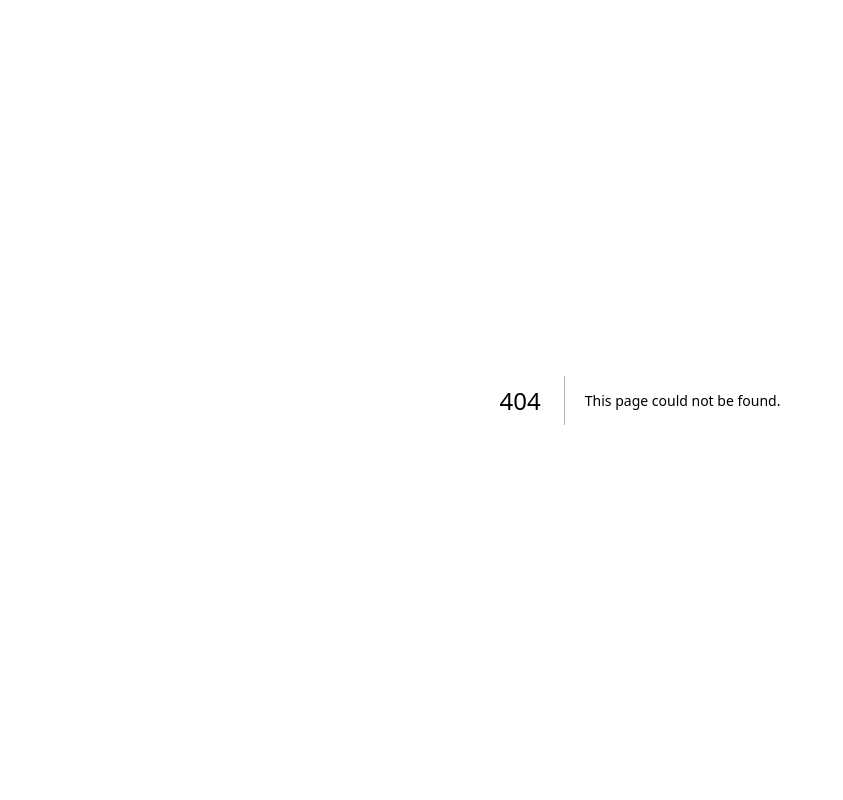
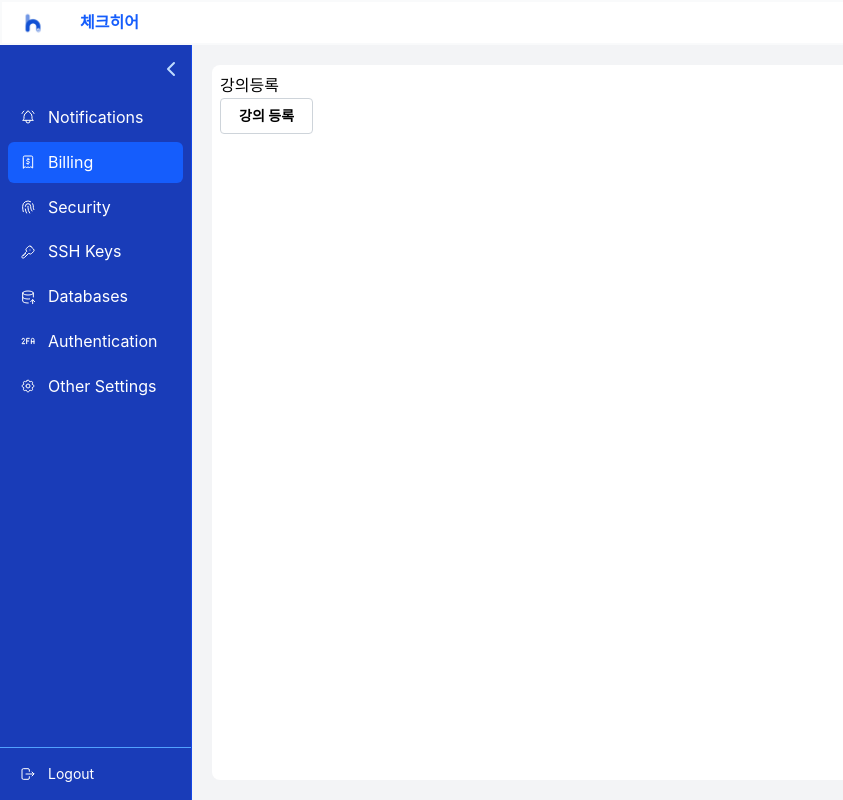
Before and after one commit to nemo0824/next-study, a Next.js app in the folder section04/: page /register in a window 1280 px wide. Before the commit this address had no page. Shown: the whole page, without its empty margins (0-843 px from the left). Built offline with nearby package versions, Linux system fonts and the light colour scheme; sample sign-in values are in the browser's storage.

Commit message:
feature: 강의 등록

```diff
--- /dev/null
+++ b/section04/src/app/(auth)/register/components/RegisterContainer.tsx
@@ -0,0 +1,17 @@
+"use client";
+import React from "react";
+import { Button } from "@/components/Button";
+import { useDisclosure } from "@mantine/hooks";
+import { RegisterModal } from "./RegisterModal";
+
+export const RegisterContainer = () => {
+  const [opened, { open, close }] = useDisclosure(false);
+
+  return (
+    <div>
+      <h3>강의등록</h3>
+      <Button onClick={open}>강의 등록</Button>
+      <RegisterModal opened={opened} onClose={close} />
+    </div>
+  );
+};
--- /dev/null
+++ b/section04/src/app/(auth)/register/components/RegisterModal.tsx
@@ -0,0 +1,26 @@
+"use client";
+import React from "react";
+import { Modal } from "@mantine/core";
+import { useRouter } from "next/navigation";
+import { Button } from "@/components/Button";
+
+export const RegisterModal = ({
+  opened,
+  onClose,
+}: {
+  opened: boolean;
+  onClose: () => void;
+}) => {
+  const router = useRouter();
+  const onClick = () => {
+    router.push("/qr");
+  };
+  return (
+    <Modal opened={opened} onClose={onClose}>
+      <h3>강의등록</h3>
+      <p>출석 관리 방식을 선택해주세요</p>
+      <Button onClick={onClick}>일회용 QR출석 강의등록</Button>
+      <Button>체크히어 강의등록</Button>
+    </Modal>
+  );
+};
--- /dev/null
+++ b/section04/src/app/(auth)/register/page.tsx
@@ -0,0 +1,6 @@
+import React from "react";
+import { RegisterContainer } from "./components/RegisterContainer";
+
+export default function RegisterPage() {
+  return <RegisterContainer />;
+}
--- a/section04/src/app/login/components/LoginContainer.tsx
+++ b/section04/src/app/login/components/LoginContainer.tsx
@@ -8,7 +8,7 @@ export const LoginContainer = () => {
   const router = useRouter();
   const onClickLogin = (isAdmin: boolean) => {
     window.sessionStorage.setItem("loginType", isAdmin ? "admin" : "user");
-    router.push("/qr");
+    router.push("/register");
   };
   return (
     <div className="flex gap-4">
```
